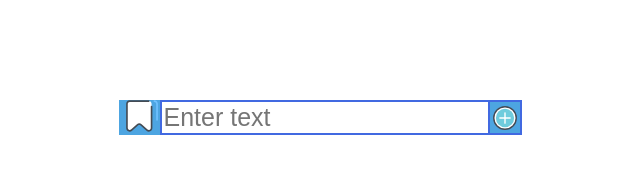
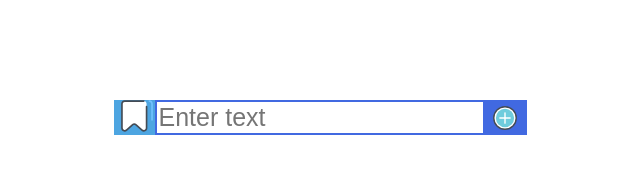
Before and after one commit to V0100K/ToDoList, a React app: page / in a window 1280 px wide. In both pictures the pointer is over the button 825 px from the left and 117 px from the top of the page. Shown: the whole page, without its empty margins (320-960 px from the left). Built offline with nearby package versions, Linux system fonts and the light colour scheme.

Commit message:
add style input block

```diff
--- a/src/components/ToDoInputBlock/ToDoInputBlock.module.css
+++ b/src/components/ToDoInputBlock/ToDoInputBlock.module.css
@@ -25,8 +25,12 @@ button {
     border: 2px solid royalblue;
     border-left: 0;
 }
+.plusButton:hover {
+    background-color: royalblue;
+}
+
 .plusImg{
     display: flex;
 max-height: 30px;
-
+    padding: 0 5px;
 }
```
